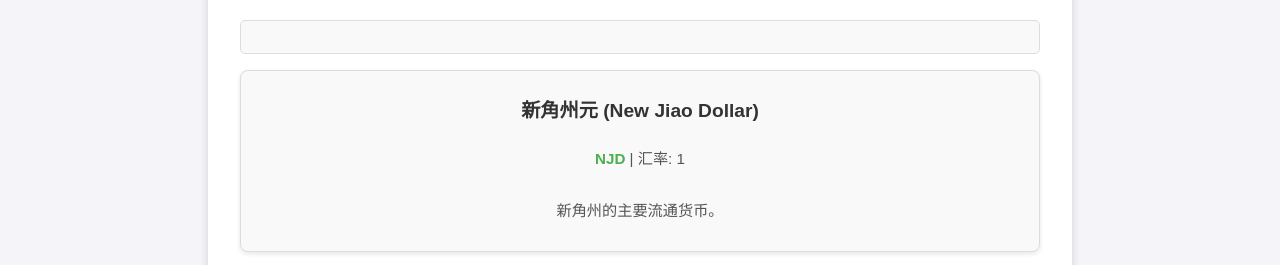
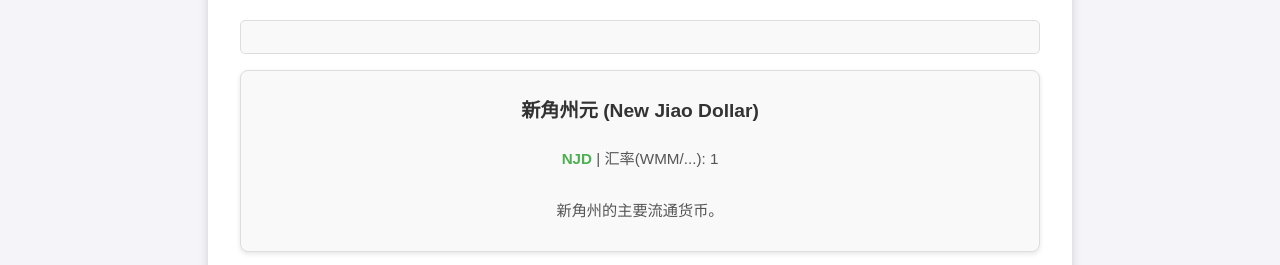
Before and after one commit to KKBlockE/BlocklandMoney, a plain HTML site: page index.html in a window 1280 px wide. Shown: the part 643-908 px from the top of the page. Drawn offline with Linux system fonts and the light colour scheme.

Commit message:
Update index.html

```diff
--- a/index.html
+++ b/index.html
@@ -161,7 +161,7 @@
                 card.classList.add('currency-card');
                 card.innerHTML = `
                     <h3>${currency.chinese} (${currency.english})</h3>
-                    <p><span>${currency.code}</span> | 汇率: ${currency.rate}</p>
+                    <p><span>${currency.code}</span> | 汇率(WMM/...): ${currency.rate}</p>
                     <p>${currency.description}</p>
                 `;
                 currencyPreview.appendChild(card);
```
